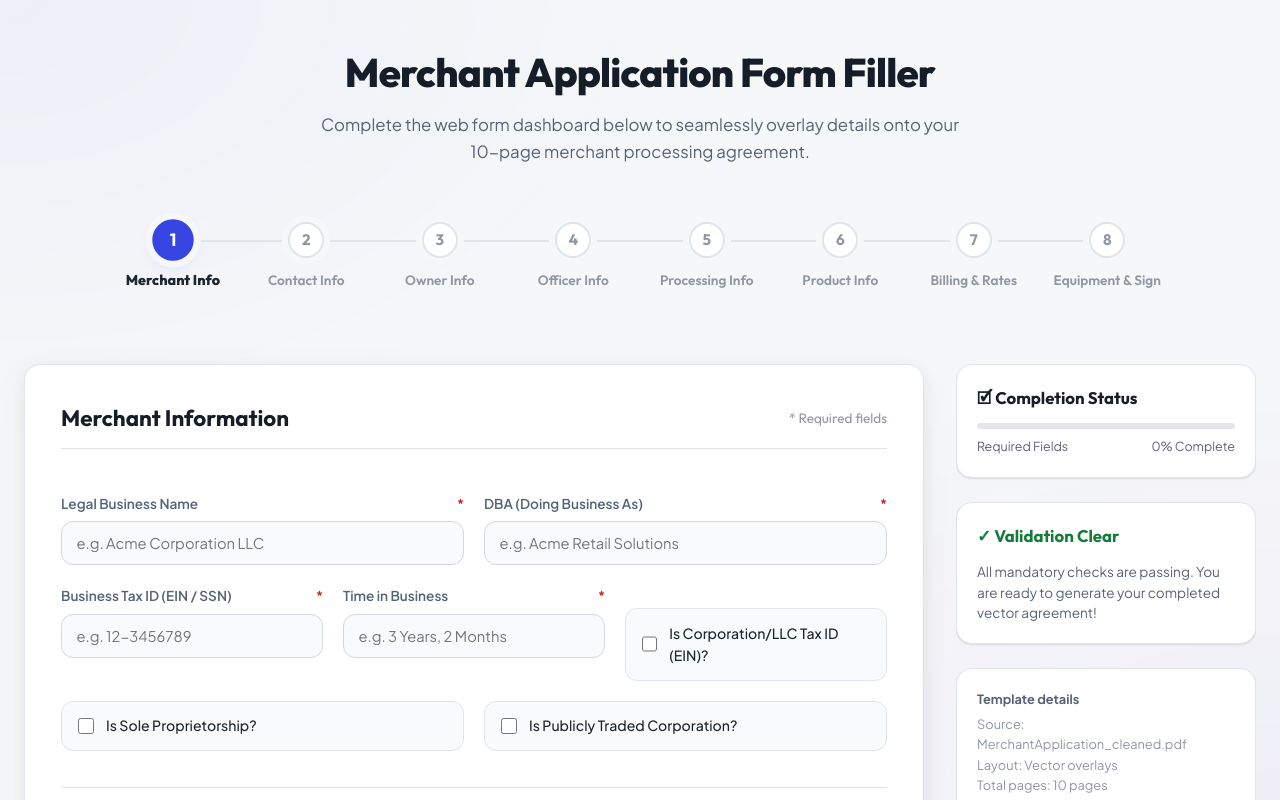
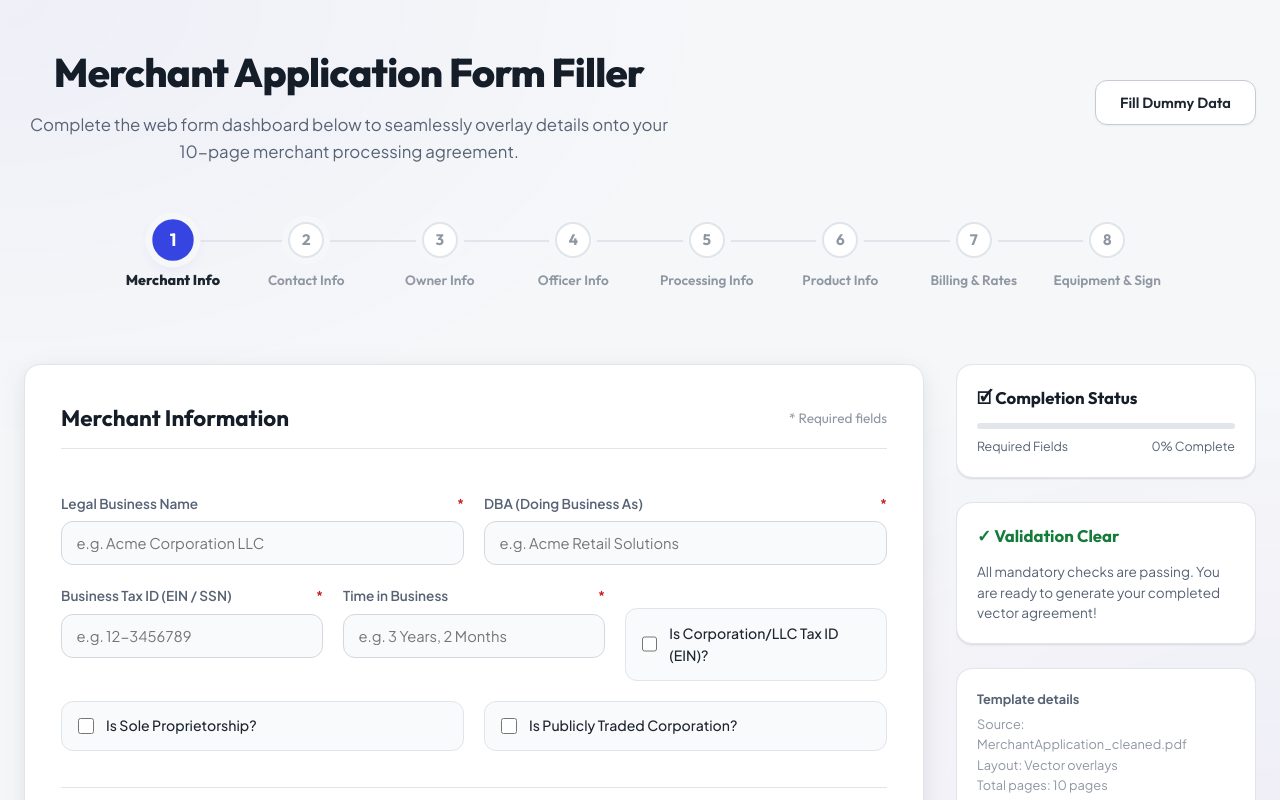
Before and after one commit to VanshSUTHAR/Merchant-App, a React (Create React App) app in the folder frontend/: page / in a window 1280 px wide. Shown: the top 800 px of the page. Built offline with nearby package versions, Linux system fonts and the light colour scheme.

Commit message:
new changes

```diff
--- a/frontend/src/App.jsx
+++ b/frontend/src/App.jsx
@@ -87,6 +87,66 @@ export default function App() {
       OfficerHomeState: prev.Owner1HomeState || '',
       OfficerHomeZIP: prev.Owner1HomeZIP || ''
     }));
+  };
+
+  const handleFillDummyData = () => {
+    setFormData(prev => ({
+      ...prev,
+      LegalBusinessName: 'Acme Corp LLC',
+      DBA: 'Acme Widgets',
+      BusinessTaxID: '12-3456789',
+      TimeInBusiness: '5 Years',
+      LegalStreetAddress: '123 Acme Way',
+      LegalCity: 'Metropolis',
+      LegalState: 'NY',
+      LegalZIP: '10001',
+      PhysicalSame: true,
+      MailingSameAsLegal: true,
+      ContactFirstName: 'John',
+      ContactLastName: 'Doe',
+      ContactPhoneNumber: '555-555-5555',
+      ContactEmailAddress: 'john.doe@acme.com',
+      WebsiteURL: 'https://acme.com',
+      CustomerServicePhoneNumber: '555-555-1234',
+      CustomerServiceEmailAddress: 'support@acme.com',
+      NoOwner: false,
+      Owner1FirstName: 'Jane',
+      Owner1LastName: 'Smith',
+      DateofBirth: '01/01/1980',
+      SocialSecurity: '000-00-0000',
+      Owner1Percent: '100',
+      Owner1HomeStreetAddress: '456 Owner Ln',
+      Owner1HomeCity: 'Gotham',
+      Owner1HomeState: 'NY',
+      Owner1HomeZIP: '10001',
+      SameAsOwner: true,
+      VisaMCMonthlyVolume: '50000',
+      HighestTransactionAmount: '1000',
+      AverageTransactionAmount: '50',
+      SalesProfileRetailPercentage: '100',
+      SalesProfileInternetPercentage: '0',
+      SalesProfileMOTOPercentage: '0',
+      SalesProfileOtherPercentage: '0',
+      SalesProfileStoredPercentage: '0',
+      CustomerProfileIndividualConsumers: '100',
+      CustomerProfileBusinesses: '0',
+      CustomerProfileGovernment: '0',
+      ProductDescription: 'Widgets and Gizmos',
+      RefundPolicyDescription: '30 days no questions asked',
+      AgentID: 'AG-999',
+      NameOnAccount: 'Acme Corp LLC',
+      BankRoutingNumber: '123456789',
+      BankAccountNumber: '987654321',
+      AgreementTerm: '36 Months',
+      AgreementSignatureOwner1Signature: 'Jane Smith',
+      AgreementSignatureOwner1Name: 'Jane Smith',
+      AgreementSignatureOwner1Date: new Date().toLocaleDateString('en-US'),
+      AgreementSignatureOfficerSignature: 'Jane Smith',
+      AgreementSignatureOfficerName: 'Jane Smith',
+      AgreementSignatureOfficerJobTitle: 'CEO',
+      AgreementSignatureOfficerDate: new Date().toLocaleDateString('en-US'),
+    }));
+    setValidationErrors({});
   };
 
   // Handles text change & checkboxes toggle
@@ -447,11 +507,21 @@ export default function App() {
       )}
 
       {/* HEADER SECTION */}
-      <header className="app-header">
-        <h1 className="app-title">Merchant Application Form Filler</h1>
-        <p className="app-subtitle">
-          Complete the web form dashboard below to seamlessly overlay details onto your 10-page merchant processing agreement.
-        </p>
+      <header className="app-header" style={{ display: 'flex', justifyContent: 'space-between', alignItems: 'center' }}>
+        <div>
+          <h1 className="app-title">Merchant Application Form Filler</h1>
+          <p className="app-subtitle">
+            Complete the web form dashboard below to seamlessly overlay details onto your 10-page merchant processing agreement.
+          </p>
+        </div>
+        <button
+          type="button"
+          className="btn btn-secondary"
+          onClick={handleFillDummyData}
+          style={{ whiteSpace: 'nowrap' }}
+        >
+          Fill Dummy Data
+        </button>
       </header>
 
       {/* PROFESSIONAL STEPPER NAVIGATION */}
@@ -585,8 +655,8 @@ export default function App() {
                     </button>
                     <div className="email-send-group">
                       <input
-                        type="email"
-                        placeholder="Customer Email"
+                        type="text"
+                        placeholder="Customer Emails (comma-separated)"
                         className="form-input email-input"
                         value={emailRecipient}
                         onChange={(e) => setEmailRecipient(e.target.value)}
```
Also changed, not shown: 1 other file (tests, documents, lock files or other folders).
